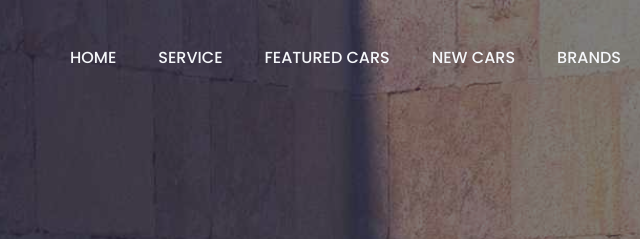
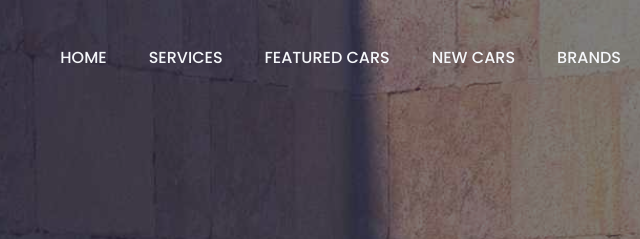
Before and after one commit to syedshoaib0321/Carvilla, a plain HTML site: page carvilla-v1.0/index.html in a window 1280 px wide. Shown: the top 239 px of the page, 448-1088 px from the left. Drawn offline with nearby package versions, Linux system fonts and the light colour scheme.

Commit message:
Update index.html
I have change service to services

```diff
--- a/carvilla-v1.0/index.html
+++ b/carvilla-v1.0/index.html
@@ -87,7 +87,7 @@
 				            <div class="collapse navbar-collapse menu-ui-design" id="navbar-menu">
 				                <ul class="nav navbar-nav navbar-right" data-in="fadeInDown" data-out="fadeOutUp">
 				                    <li class=" scroll active"><a href="#home">home</a></li>
-				                    <li class="scroll"><a href="#service">service</a></li>
+				                    <li class="scroll"><a href="#service">services</a></li>
 				                    <li class="scroll"><a href="#featured-cars">featured cars</a></li>
 				                    <li class="scroll"><a href="#new-cars">new cars</a></li>
 				                    <li class="scroll"><a href="#brand">brands</a></li>
```
